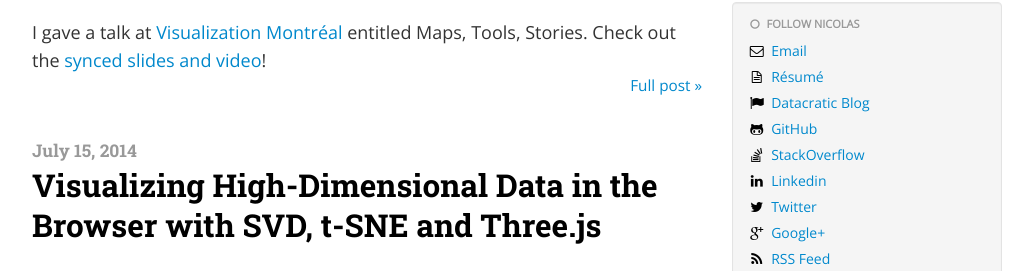
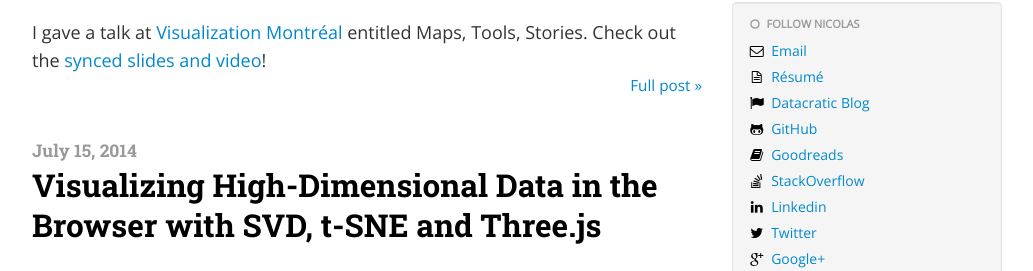
Before and after one commit to nicolaskruchten/nicolaskruchten.github.io, a Jekyll site: the page built from index.html, in a window 1280 px wide and 900 px high, scrolled down 401 px, cut to the strip 0-386 px from the top of the window. Shown: the part 115-386 px from the top of the strip, without its empty margins (123-1156 px from the left). Built offline with Jekyll 4.4.1, drawn with Linux system fonts in a browser that asks for light colours; the list of posts is cut into pages by our own code.

Commit message:
goodreads

```diff
--- a/_config.yml
+++ b/_config.yml
@@ -307,6 +307,11 @@ social_links :
       url : https://github.com/nicolaskruchten
     - link :
       enabled : true
+      name : Goodreads
+      font_awesome_icon : icon-book
+      url : https://goodreads.com/nicolaskruchten
+    - link :
+      enabled : true
       name : StackOverflow
       font_awesome_icon : icon-stackexchange
       url : http://stackoverflow.com/users/112871/nicolaskruchten
```
